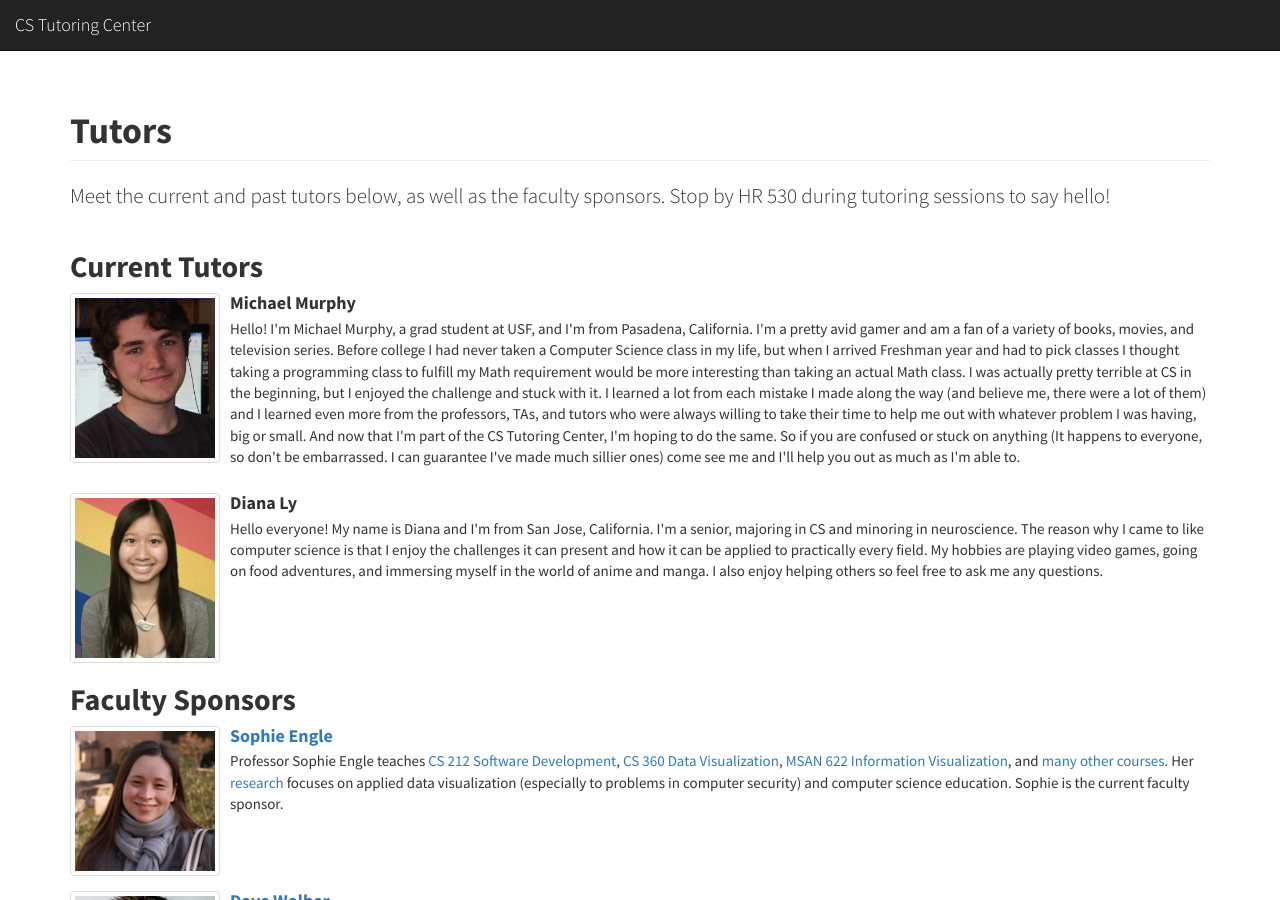
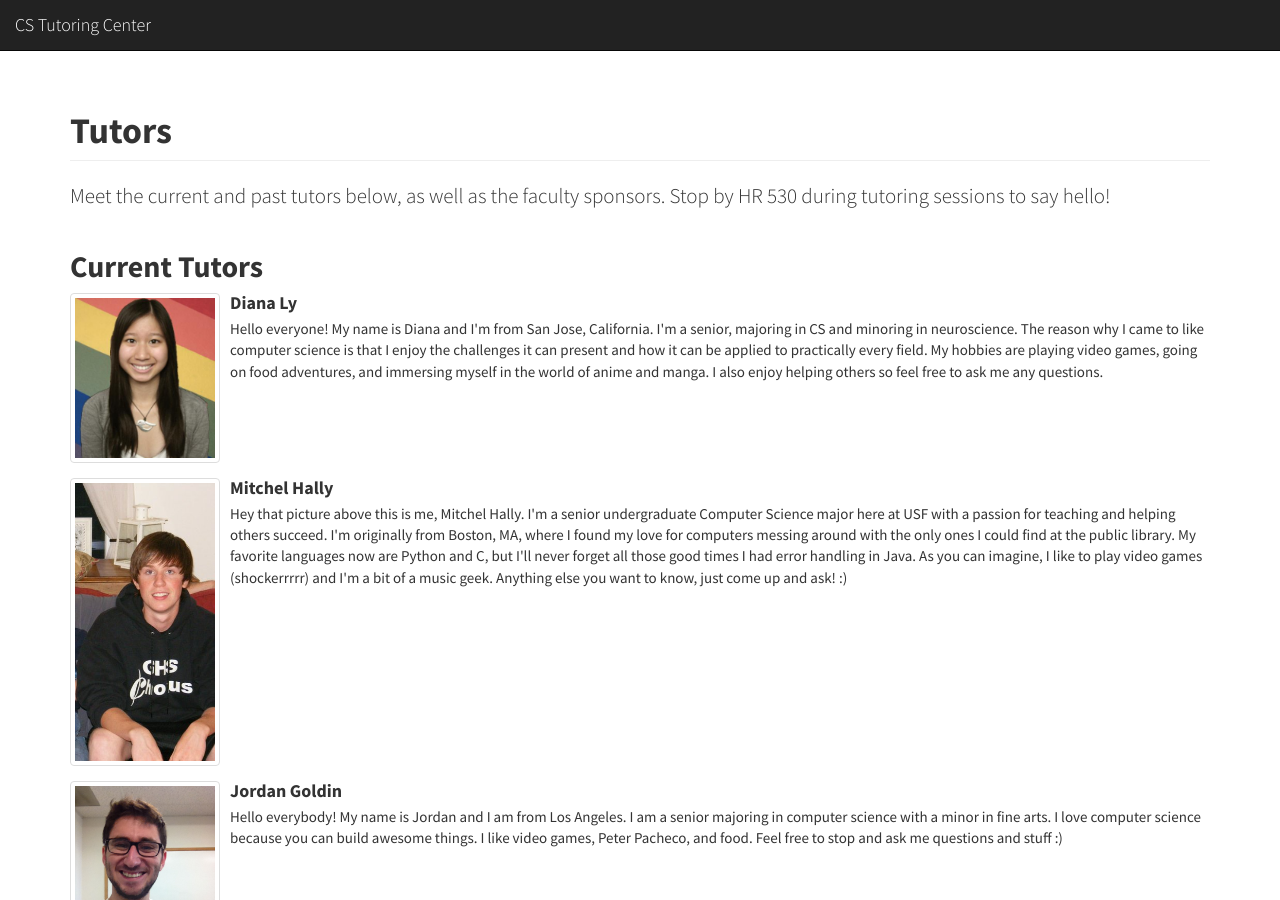
Before and after one commit to CSTutors/CSTutors.github.io, a Jekyll site: the page built from tutors/index.html, in a window 1280 px wide and 900 px high. Built offline with Jekyll 4.4.1, drawn with Linux system fonts in a browser that asks for light colours; nearby versions of some CDN libraries.

Commit message:
Added new tutors

```diff
--- a/tutors/index.html
+++ b/tutors/index.html
@@ -8,18 +8,6 @@ lead: 'Meet the current and past tutors below, as well as the faculty sponsors.
 
 <ul class="media-list">
 
-   <li class="media">
-        <a class="pull-left" href="#">
-            <img class="media-object img-thumbnail" width="150" src="{{ site.url }}/img/murphy.jpg">
-        </a>
-
-        <div class="media-body">
-            <h4 class="media-heading">Michael Murphy</h4>
-
-            <p>Hello! I'm Michael Murphy, a grad student at USF, and I'm from Pasadena, California. I'm a pretty avid gamer and am a fan of a variety of books, movies, and television series. Before college I had never taken a Computer Science class in my life, but when I arrived Freshman year and had to pick classes I thought taking a programming class to fulfill my Math requirement would be more interesting than taking an actual Math class. I was actually pretty terrible at CS in the beginning, but I enjoyed the challenge and stuck with it. I learned a lot from each mistake I made along the way (and believe me, there were a lot of them) and I learned even more from the professors, TAs, and tutors who were always willing to take their time to help me out with whatever problem I was having, big or small. And now that I'm part of the CS Tutoring Center, I'm hoping to do the same. So if you are confused or stuck on anything (It happens to everyone, so don't be embarrassed. I can guarantee I've made much sillier ones) come see me and I'll help you out as much as I'm able to.</p>
-        </div>
-    </li>
-
     <li class="media">
         <a class="pull-left" href="#">
             <img class="media-object img-thumbnail" width="150" src="{{ site.url }}/img/ly.jpg">
@@ -29,10 +17,34 @@ lead: 'Meet the current and past tutors below, as well as the faculty sponsors.
             <h4 class="media-heading">Diana Ly</h4>
 
 	    <p>
-	Hello everyone! My name is Diana and I'm from San Jose, California. I'm a senior, majoring in CS and minoring in neuroscience. The reason why I came to like computer science is that I enjoy the challenges it can present and how it can be applied to practically every field. My hobbies are playing video games, going on food adventures, and immersing myself in the world of anime and manga. I also enjoy helping others so feel free to ask me any questions. </p>
+            Hello everyone! My name is Diana and I'm from San Jose, California. I'm a senior, majoring in CS and minoring in neuroscience. The reason why I came to like computer science is that I enjoy the challenges it can present and how it can be applied to practically every field. My hobbies are playing video games, going on food adventures, and immersing myself in the world of anime and manga. I also enjoy helping others so feel free to ask me any questions.
+        </p>
         </div>
     </li>
 
+   <li class="media">
+        <a class="pull-left" href="#">
+            <img class="media-object img-thumbnail" width="150" src="{{ site.url }}/img/hally.jpg">
+        </a>
+
+        <div class="media-body">
+            <h4 class="media-heading">Mitchel Hally</h4>
+
+            <p>Hey that picture above this is me, Mitchel Hally. I'm a senior undergraduate Computer Science major here at USF with a passion for teaching and helping others succeed. I'm originally from Boston, MA, where I found my love for computers messing around with the only ones I could find at the public library. My favorite languages now are Python and C, but I'll never forget all those good times I had error handling in Java. As you can imagine, I like to play video games (shockerrrrr) and I'm a bit of a music geek. Anything else you want to know, just come up and ask! :)</p>
+        </div>
+    </li>
+
+   <li class="media">
+        <a class="pull-left" href="#">
+            <img class="media-object img-thumbnail" width="150" src="{{ site.url }}/img/goldin.JPG">
+        </a>
+
+        <div class="media-body">
+            <h4 class="media-heading">Jordan Goldin</h4>
+
+            <p>Hello everybody! My name is Jordan and I am from Los Angeles. I am a senior majoring in computer science with a minor in fine arts. I love computer science because you can build awesome things. I like video games, Peter Pacheco, and food. Feel free to stop and ask me questions and stuff :)</p>
+        </div>
+    </li>
 </ul>
 
 <h2>Faculty Sponsors</h2>
```
Also changed, not shown: index.html (+6 -6 lines), img/goldin.JPG (added), img/hally.jpg (added).
